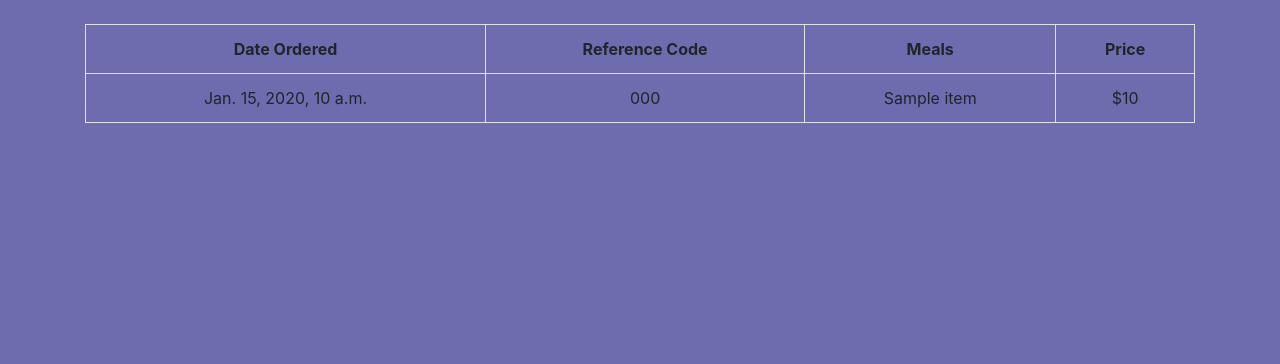
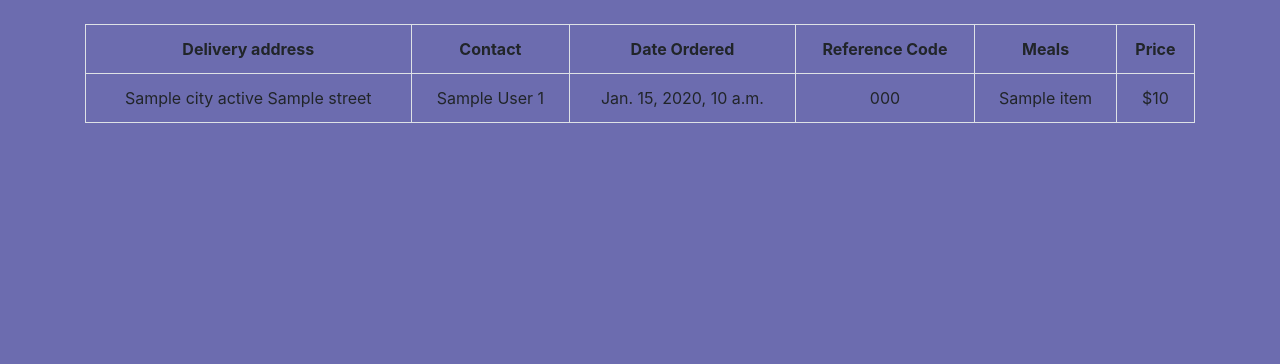
Before and after one commit to Nezale/Cloud_Warehouse_Project, a Django app: template customer/templates/profile.html in a window 1280 px wide. Shown: the part 56-420 px from the top of the page. Run offline with Django 3.2, Linux system fonts and the light colour scheme; the template is opened without the code that fills it: most values are stand-ins (such as "Sample title", 1, 10 or a date in 2020); parts of the project's set-up code (start-up, migrations or seed data) failed here and were passed over; some libraries are stand-ins or nearby versions.

Commit message:
Fix information about delivery address

```diff
--- a/customer/templates/profile.html
+++ b/customer/templates/profile.html
@@ -4,6 +4,8 @@
 <br>
 <table class="table table-hover table-bordered text-center">
       <tr class="text-center">
+          <th>Delivery address</th>
+          <th>Contact</th>
         <th>Date Ordered</th>
         <th>Reference Code</th>
         <th>Meals</th>
@@ -11,6 +13,8 @@
       </tr>
       {% for order in my_orders %}
         <tr>
+            <td>{{ order.owner.address.city }} {{ order.owner.address.state }} {{ order.owner.address.street }}</td>
+          <td>{{ order.owner.user.first_name }} {{ order.owner.user.last_name}} {{ order.owner.phone_number }}</td>
           <td>{{ order.order_date }}</td>
           <td>{{ order.ref_code }}</td>
           <td>
```
